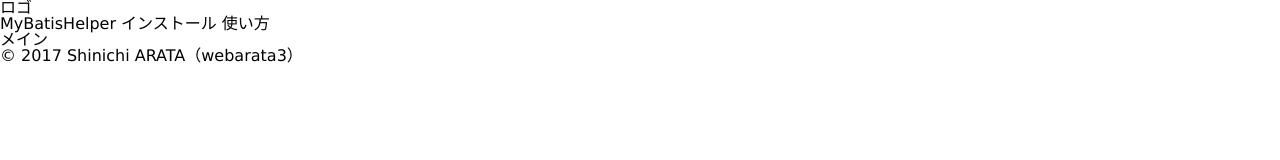
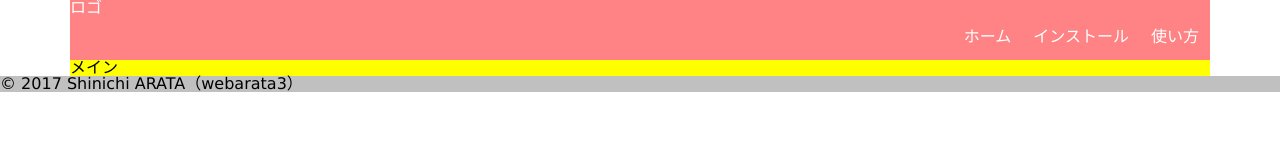
Before and after one commit to webarata/mybatishelper, a plain HTML site: page index.html in a window 1280 px wide. Drawn offline with Linux system fonts and the light colour scheme.

Commit message:
グローバルナビゲーション

```diff
--- a/css/main.css
+++ b/css/main.css
@@ -1,4 +1,8 @@
 @charset "utf-8";
+
+:root {
+  --page-width: 1140px;
+}
 
 body {
   box-sizing: border-box;
@@ -8,3 +12,57 @@ body {
   font-weight: 300;
   -webkit-font-smoothing: antialiased;
 }
+
+.header-innner {
+  background-color: #ff8285;
+  color: #fff;
+  margin: 0 auto;
+  max-width: var(--page-width);
+}
+
+.nav-inner {
+  background-color: #ff8285;
+  color: #fff;
+  margin: 0 auto;
+  max-width: var(--page-width);
+}
+
+.main-inner {
+  background-color: yellow;
+  margin: 0 auto;
+  max-width: var(--page-width);
+}
+
+.footer-inner {
+  background-color: silver;
+}
+
+/* グローバルナビゲーション */
+.navbar {
+  display: flex;
+  justify-content: flex-end;
+  list-style-type: none;
+}
+
+.navbar li {
+  padding: 10px 8px;
+}
+
+.navbar a {
+  border-bottom: 2px solid transparent;
+  color: #fff;
+  display: block;
+  padding: 3px;
+  text-decoration: none;
+}
+
+.navbar a:link, .nav-bar a:visited {
+}
+
+.navbar a:hover, .nav-bar a:active {
+  border-bottom: 2px solid #fff;
+  transition: 0.3s border;
+}
+
+@media screen and (max-width: 640px) {
+}
--- a/index.html
+++ b/index.html
@@ -60,8 +60,14 @@
    </div>
   </header>
   <nav>
-   <div class=""container">
-    MyBatisHelper インストール 使い方
+   <div class="container">
+    <div class="nav-inner">
+     <ul class="navbar">
+      <li><a href="#">ホーム</a></li>
+      <li><a href="#">インストール</a></li>
+      <li><a href="#">使い方</a></li>
+     </ul>
+    </div>
    </div>
   </nav>
   <section>
```
